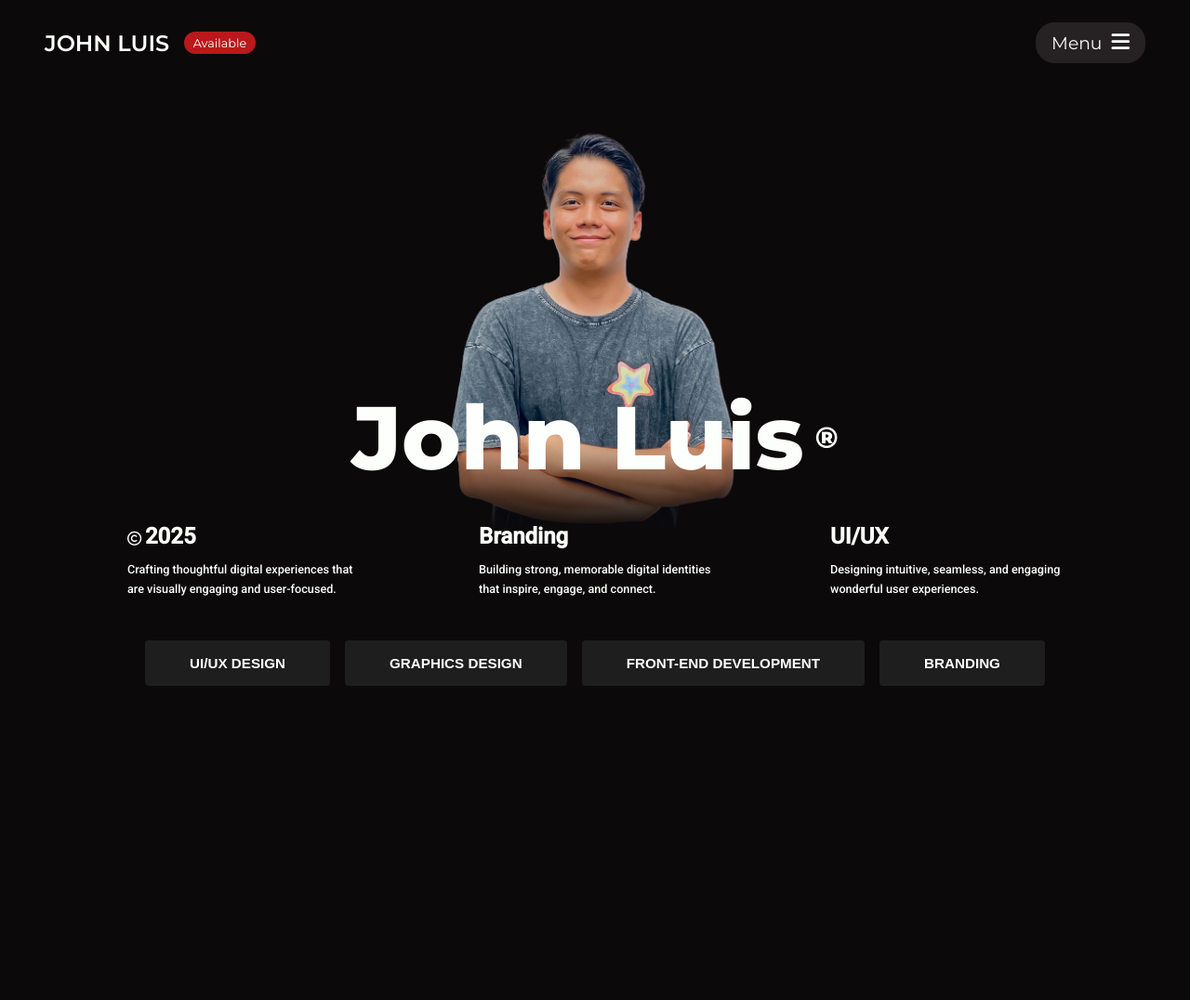
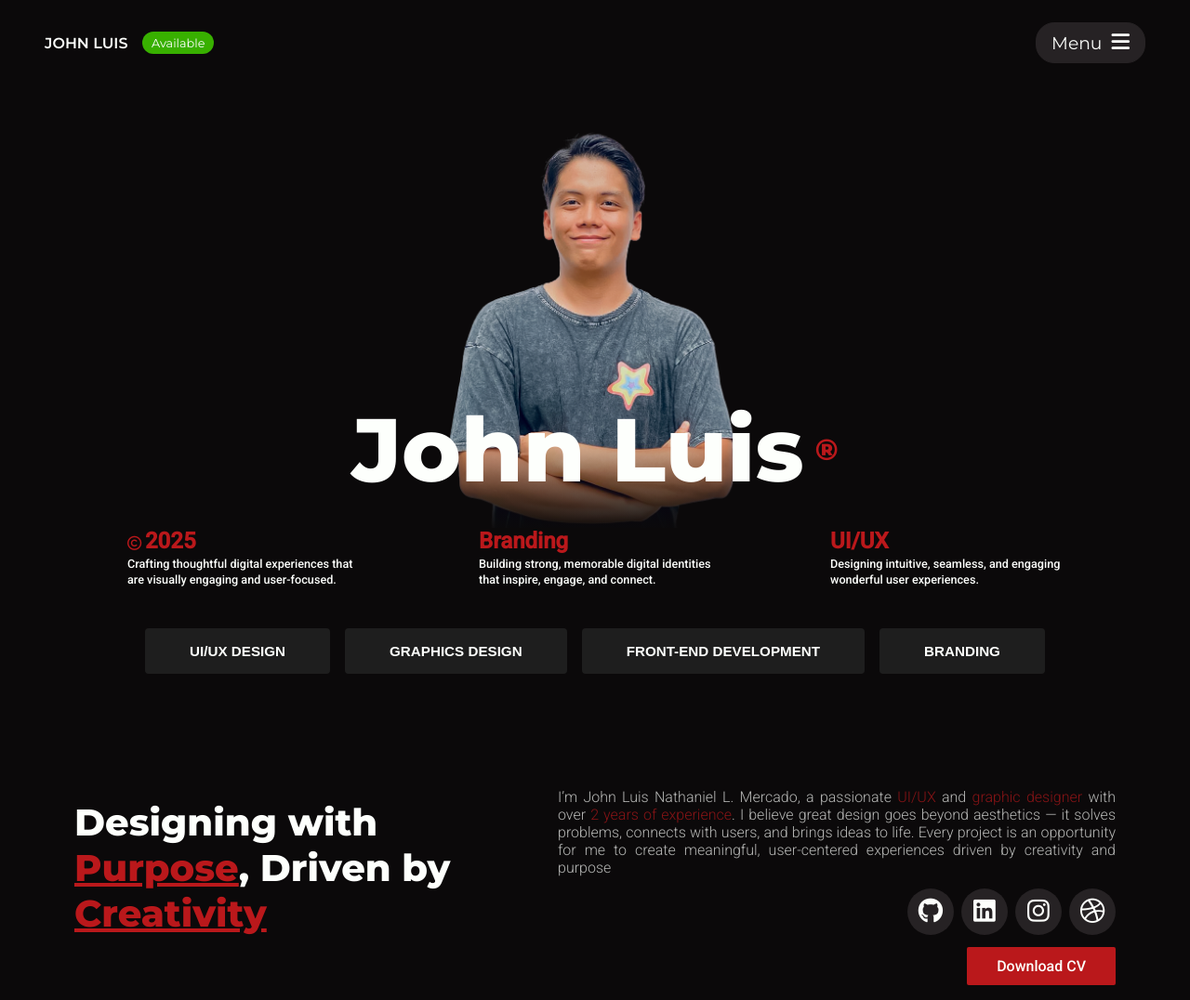
Before and after one commit to Maydoughrima/JohnLuisPortfolio-native, a plain HTML site: page landing.html in a window 1280 px wide. Shown: the whole page at 93% size. Before the commit the page ends 800 px from the top, so only its background shows below. Drawn offline with Linux system fonts and the light colour scheme.

Commit message:
Added A about me section

```diff
--- a/landing.html
+++ b/landing.html
@@ -44,10 +44,34 @@
           </div>
         </div>
         <div class="footer-buttons">
-          <button>UI/UX DESIGN</button>
-          <button>GRAPHICS DESIGN</button>
-          <button>FRONT-END DEVELOPMENT</button>
-          <button>BRANDING</button>
+          <a href=""><button>UI/UX DESIGN</button></a>
+          <a href=""><button>GRAPHICS DESIGN</button></a>
+          <a href=""><button>FRONT-END DEVELOPMENT</button></a>
+          <a href=""><button>BRANDING</button></a>
+        </div>
+      </div>
+    </section>
+
+    <section class="about-me">
+      <div class="about-me-container">
+        <div class="left-side">
+          <div class="top-left"><h2>Designing with <span>Purpose</span>, Driven by <span>Creativity</span></h2>
+          </div>
+        </div>
+
+        <div class="right-side">
+          <p>I’m John Luis Nathaniel L. Mercado, a passionate <span>UI/UX</span> and <span>graphic designer</span> with over <span>2 years of experience</span>. I believe great design goes beyond aesthetics
+          — it solves problems, connects with users, and brings ideas to life. Every project is an opportunity for me to create meaningful, user-centered experiences
+          driven by creativity and purpose</p>
+          <div class="bottom-left-icons">
+            <a href="" class="socials-icon"><i class="fa-brands fa-github"></i></i></a>
+            <a href="" class="socials-icon"><i class="fa-brands fa-linkedin"></i></a>
+            <a href="" class="socials-icon"><i class="fa-brands fa-instagram"></i></a>
+            <a href="" class="socials-icon"><i class="fa-brands fa-dribbble"></i></a>
+          </div>
+          <div class="cta-cv">
+            <a href=""><button>Download CV</button></a>
+          </div>
         </div>
       </div>
     </section>
--- a/landingstyles.css
+++ b/landingstyles.css
@@ -3,6 +3,7 @@
       --secondary: #fdfffc;
       --complimentary: #ba181b;
       --neutral: #262224;
+      --accent: #38b000;
     }
 
 * {
@@ -36,14 +37,14 @@ body {
 }
 
 .logo-text {
-  font-size: 1.5rem;
+  font-size: 1rem;
   font-weight: 600;
   color: var(--secondary);
   text-transform: uppercase;
 }
 
 .status-badge {
-  background: var(--complimentary);
+  background: var(--accent);
   color: white;
   font-size: 0.8rem;
   padding: 0.3rem 0.6rem;
@@ -79,9 +80,9 @@ body {
   display: flex;
   align-items: center;
   justify-content: center;
-  overflow: hidden;
   text-align: center;
-  padding: 0 1rem;
+  padding: 1rem 1rem;
+  margin-bottom: 2rem;
 }
 
 .hero-img {
@@ -134,6 +135,7 @@ body {
   font-size: 2rem;
   margin-left: 12px;
   vertical-align: super;
+  color: var(--complimentary);
 }
 
 .info-blocks {
@@ -146,7 +148,7 @@ body {
   max-width: 250px;
   text-align: left;
   font-size: 0.95rem;
-  line-height: 1.4;
+  line-height: 1rem;
   font-family: 'Roboto', sans-serif;
 }
 .top-text {
@@ -154,6 +156,11 @@ body {
   font-weight: 600;
   display: inline-block;
   margin-bottom: 0.5rem;
+  font-family: 'Roboto', sans-serif;
+  color: var(--complimentary);
+}
+.info i{
+  color: var(--complimentary);
 }
 .footer-buttons {
   margin-top: .8rem;
@@ -176,6 +183,108 @@ body {
 .footer-buttons button:hover {
   background-color: var(--complimentary);
 }
+
+/* About Me section */
+.about-me-container{
+  padding: 1rem 5rem;
+  display: flex;
+  flex-direction: row;
+  justify-content: space-between;
+}
+.left-side{
+  display: flex;
+  flex-direction: column;
+  gap: 15px;
+  max-width: 450px;
+  justify-content: center;
+}
+.top-left h2{
+  margin-top: -40px;
+  font-size: 2.5rem;
+  color: var(--secondary);
+}
+.bottom-left-icons{
+  display: flex;
+  gap: 0.50rem;
+  justify-content: end;
+}
+.left-side span{
+  color: var(--complimentary);
+  text-decoration: underline;
+}
+
+.bottom-left-icons i{
+  color: var(--secondary);
+  font-size: 1.7rem;
+}
+.socials-icon{
+  position: relative;
+  display: inline-flex;
+  align-items: center;
+  justify-content: center;
+  border-radius: 50%;
+  background-color: var(--neutral);
+  width: 50px;
+  height: 50px;
+  text-decoration: none;
+  overflow: hidden;
+  z-index: 0;
+}
+.socials-icon::before{
+  content: "";
+  position: absolute;
+  top: 0;
+  left: 0;
+  width: 0;
+  height: 100%;
+  background-color: var(--complimentary);
+  border-radius: 50%;
+  z-index: -1;
+  transition: width 0.6s ease;
+}
+.socials-icon:hover::before{
+  width: 100%;
+}
+.socials-icon:hover{
+  color: var(--secondary);
+}
+.cta-cv{
+  display: flex;
+  justify-content: flex-end;
+}
+.cta-cv button{
+  background-color: var(--complimentary);
+  padding: 0.70rem 2rem;
+  border: none;
+  font-family: 'Roboto', sans-serif;
+  color: var(--secondary);
+  font-size: 1rem;
+  border-radius: 2px;
+  cursor: pointer;
+}
+.right-side{
+  justify-content: center;
+  flex: 1;
+  display: flex;
+  flex-direction: column;
+  max-width: 600px;
+  gap: .80rem;
+}
+.right-side p{
+  font-family: 'Roboto', sans-serif;
+  text-align: justify;
+  font-size: 1rem;
+  font-weight: 200;
+  opacity: 70%;
+}
+.right-side p span{
+  color: var(--complimentary);
+  opacity: 100%;
+}
+
+
+
+
 
 @media (max-width: 1168px){
   .hero-container{
```
